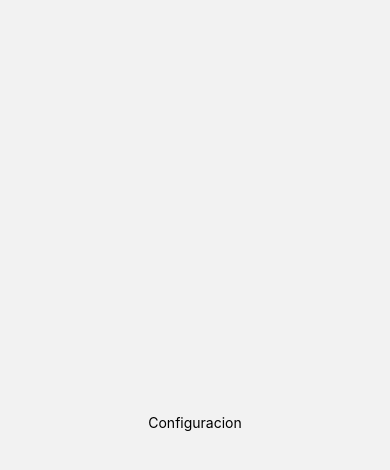
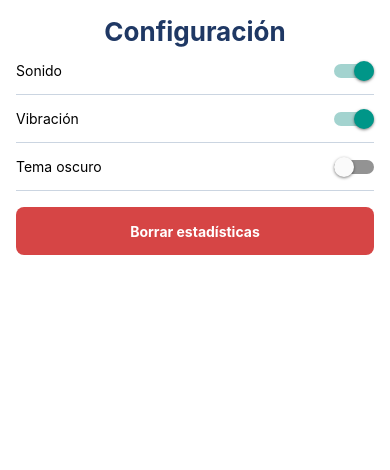
Before and after one commit to JustoYbueno23/Ahorcado-App, a React Native app: screen /Configuracion in a window 390 px wide. Shown: the top 470 px of the page. Built offline with nearby package versions, Linux system fonts and the light colour scheme.

Commit message:
Guardado y pantallas de stats y config

```diff
--- a/src/screens/ConfiguracionScreen.js
+++ b/src/screens/ConfiguracionScreen.js
@@ -1,10 +1,79 @@
-import React from 'react';
-import { View, Text } from 'react-native';
+import React, { useState } from 'react';
+import { View, Text, Switch, Pressable, StyleSheet, Alert } from 'react-native';
+import { SafeAreaView } from "react-native-safe-area-context";
+import { leerConfig, guardarConfig, guardarStats, guardarRanking } from '../storage/almacenamiento';
+import { colores } from '../theme/colores';
 
-export default function CategoriaScreen() {
+export default function ConfiguracionScreen() {
+
+    const [sonido, setSonido] = useState(true);
+    const [vibracion, setVibracion] = useState(true);
+    const [temaOscuro, setTemaOscuro] = useState(false);
+
+    React.useEffect(() => {
+        async function cargar() {
+            const config = await leerConfig();
+            setSonido(config.sonido);
+            setVibracion(config.vibracion);
+            setTemaOscuro(config.tema === 'oscuro');
+        }
+        cargar();
+    }, []);
+
+    async function cambiarSonido(valor) {
+        setSonido(valor);
+        await guardarConfig({ sonido: valor, vibracion: vibracion, tema: temaOscuro ? 'oscuro' : 'claro' });
+    }
+
+    async function cambiarVibracion(valor) {
+        setVibracion(valor);
+        await guardarConfig({ sonido: sonido, vibracion: valor, tema: temaOscuro ? 'oscuro' : 'claro' });
+    }
+
+    async function cambiarTema(valor) {
+        setTemaOscuro(valor);
+        await guardarConfig({ sonido: sonido, vibracion: vibracion, tema: valor ? 'oscuro' : 'claro' });
+    }
+
+    function borrarTodo() {
+        Alert.alert('Borrar', '¿Seguro que quieres borrar todo?', [
+            { text: 'No' },
+            {
+                text: 'Sí', onPress: async () => {
+                    await guardarStats({ jugadas: 0, ganadas: 0, perdidas: 0, racha: 0, mejorRacha: 0 });
+                    await guardarRanking([]);
+                    alert('Borrado');
+                }
+            },
+        ]);
+    }
+
     return (
-        <View style={{ flex: 1, alignItems: 'center', justifyContent: 'center' }}>
-            <Text>Configuracion</Text>
-        </View>
+        <SafeAreaView style={styles.container}>
+            <Text style={styles.titulo}>Configuración</Text>
+            <View style={styles.fila}>
+                <Text>Sonido</Text>
+                <Switch value={sonido} onValueChange={cambiarSonido} />
+            </View>
+            <View style={styles.fila}>
+                <Text>Vibración</Text>
+                <Switch value={vibracion} onValueChange={cambiarVibracion} />
+            </View>
+            <View style={styles.fila}>
+                <Text>Tema oscuro</Text>
+                <Switch value={temaOscuro} onValueChange={cambiarTema} />
+            </View>
+            <Pressable style={styles.botonBorrar} onPress={borrarTodo}>
+                <Text style={styles.textoBoton}>Borrar estadísticas</Text>
+            </Pressable>
+        </SafeAreaView>
     );
 }
+
+const styles = StyleSheet.create({
+    container: { flex: 1, padding: 16, backgroundColor: '#fff' },
+    titulo: { fontSize: 26, fontWeight: 'bold', color: colores.encabezado, textAlign: 'center' },
+    fila: { flexDirection: 'row', justifyContent: 'space-between', alignItems: 'center', minHeight: 48, borderBottomWidth: 1, borderColor: '#CBD5E1' },
+    botonBorrar: { minHeight: 48, borderRadius: 8, backgroundColor: colores.fallada, alignItems: 'center', justifyContent: 'center', marginTop: 16 },
+    textoBoton: { color: '#fff', fontWeight: 'bold' },
+});
--- a/src/screens/EstadisticasScreen.js
+++ b/src/screens/EstadisticasScreen.js
@@ -38,7 +38,7 @@ export default function EstadisticasScreen() {
                     </View>
                 )}
             />
-        </SafeAreaView>
+        </SafeAreaView >
     );
 }
 
```
